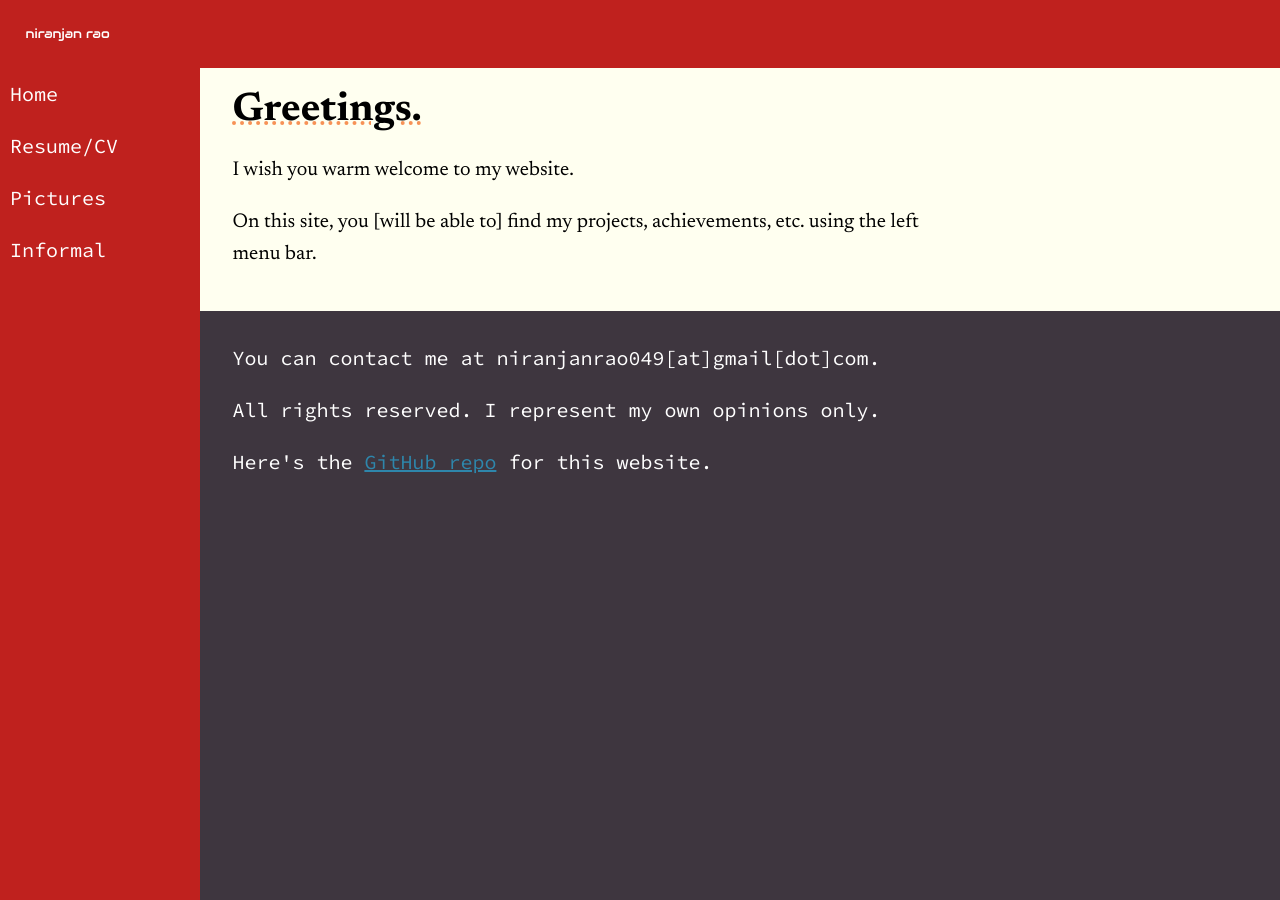
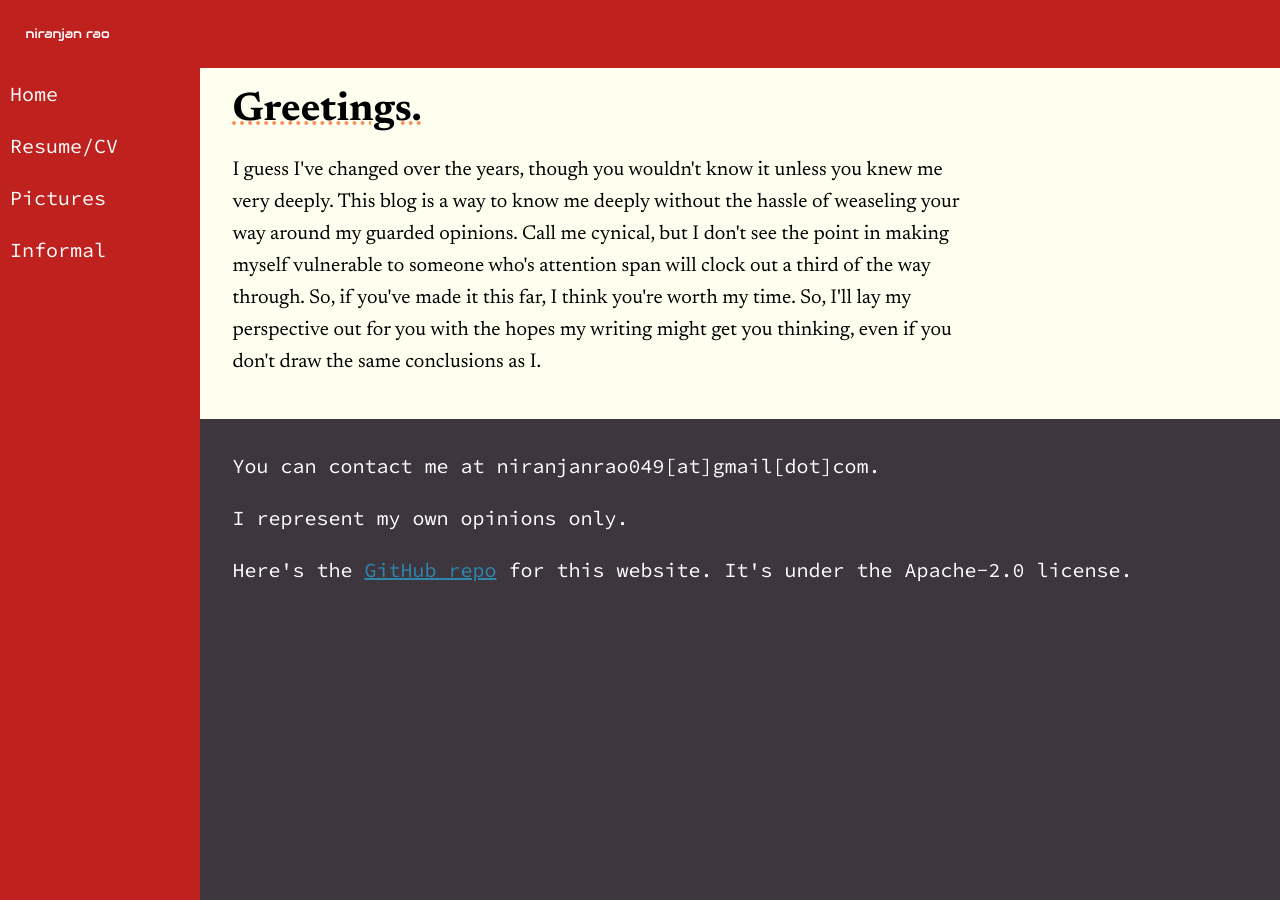
Before and after one commit to nirur/nirur.github.io, a Jekyll site: the page built from index.html, in a window 1280 px wide. Built offline with Jekyll 4.4.1, drawn with Linux system fonts in a browser that asks for light colours; some web fonts are replaced.

Commit message:
Change title page

```diff
--- a/_layouts/default.html
+++ b/_layouts/default.html
@@ -74,12 +74,13 @@
                         You can contact me at niranjanrao049[at]gmail[dot]com.
                     </p>
                     <p>
-                        All rights reserved. I represent my own opinions only.
+                        I represent my own opinions only.
                     </p>
                     <p>
                         Here's the
                         <a href="https://github.com/nirur/nirur.github.io">
-                            GitHub repo</a> for this website.
+                            GitHub repo</a> for this website. It's under the
+                        Apache-2.0 license.
                     </p>
                 </footer>
             </div>
--- a/index.html
+++ b/index.html
@@ -6,9 +6,13 @@ title: Home
     <h1>Greetings.</h1>
 </header>
 <p>
-    I wish you warm welcome to my website.
+    I guess I've changed over the years, though you wouldn't know it unless you
+    knew me very deeply. This blog is a way to know me deeply without the
+    hassle of weaseling your way around my guarded opinions.
+
+    Call me cynical, but I don't see the point in making myself vulnerable to
+    someone who's attention span will clock out a third of the way through. So,
+    if you've made it this far, I think you're worth my time. So, I'll lay my
+    perspective out for you with the hopes my writing might get you thinking,
+    even if you don't draw the same conclusions as I.
 </p>
-<p>
-    On this site, you [will be able to] find my projects,
-    achievements, etc. using the left menu bar.
-</p>
```
